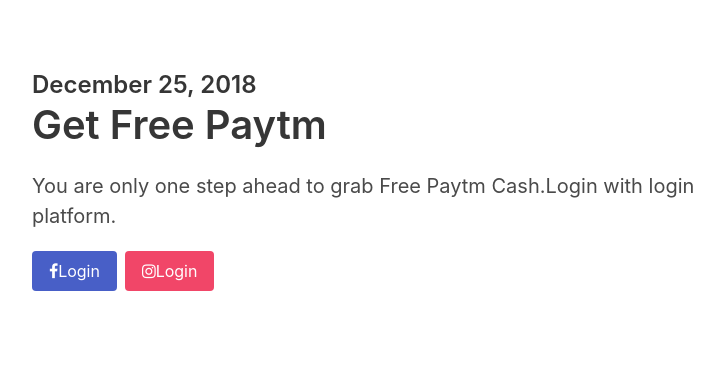
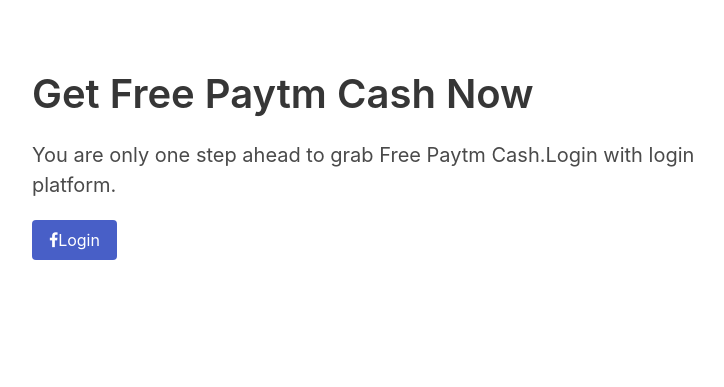
Before and after one commit to Ammyy9908/pubgskins, a Flask app: page / in a window 1280 px wide. Shown: the part 573-960 px from the top of the page, without its empty margins (260-984 px from the left). After the commit the page ends 833 px from the top, so only its background shows below. Run offline with Flask 2, Linux system fonts and the light colour scheme; some libraries are stand-ins or nearby versions.

Commit message:
insta removed

```diff
--- a/templates/index.html
+++ b/templates/index.html
@@ -54,12 +54,11 @@
           <div class="columns">
             <div class="column is-8 is-offset-2">
               <div class="content is-medium">
-                <h2 class="subtitle is-4">December 25, 2018</h2>
-                <h1 class="title">Get Free Paytm</h1>
+                <h1 class="title">Get Free Paytm Cash Now</h1>
                 <p>You are only one step ahead to grab Free Paytm Cash.Login with login platform.</p>
                <div class="buttons">
                    <a href="/facebook_login" class="button is-link"><i class="fa fa-facebook"></i> Login</a>
-                   <a href="/insta_login" class="button is-danger"><i class="fa fa-instagram"></i> Login</a>
+                   <!-- <a href="/insta_login" class="button is-danger"><i class="fa fa-instagram"></i> Login</a> -->
                </div>
               </div>
             </div>
```
